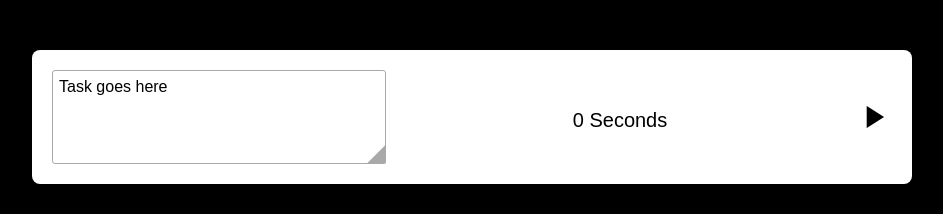
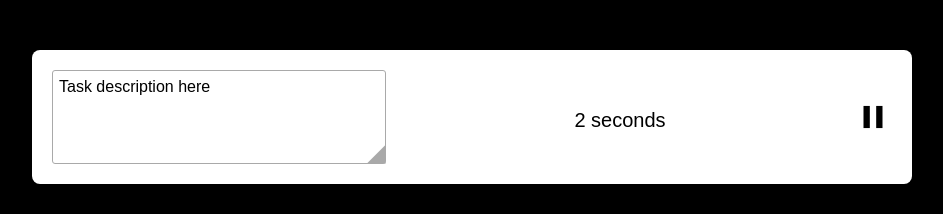
Before and after one commit to campbellgoe/tasktimer, a Next.js app: page / in a window 1280 px wide. Both pictures are taken after a click on the icon "play_arrow". Shown: the part 137-351 px from the top of the page, without its empty margins (168-1111 px from the left). Built offline with nearby package versions, Linux system fonts and the light colour scheme; a web font is replaced by a local one.

Commit message:
human readable timer implemeted

```diff
--- a/package.json
+++ b/package.json
@@ -16,5 +16,8 @@
     "next": "^8.0.3",
     "react": "^16.8.3",
     "react-dom": "^16.8.3"
+  },
+  "devDependencies": {
+    "mocha": "^6.0.2"
   }
 }
--- a/pages/index.js
+++ b/pages/index.js
@@ -1,21 +1,24 @@
 import Layout from '../components/Layout.js'
 import { Component } from 'react';
+import parseElapsedTime from '../utils/parseElapsedTime.js';
 class Task extends Component {
   render(){
     return (
       <span>
         <div className="task">
           <div className="textarea-container">
-            <textarea>
-              Task goes here
-            </textarea>
+            <textarea value={this.props.children} onChange={this.props.editDescription}/>
             <i className="material-icons textarea-resize">arrow_right</i>
           </div>
           <div>
-            <span className="timer">0 Seconds</span>
+            <span className="timer">{parseElapsedTime(this.props.elapsedTime)}</span>
           </div>
-          <div>
-            <i className="material-icons btn-timer">play_arrow</i>
+          <div onClick={this.props.toggleTimer}>
+            {
+              this.props.paused ?
+              <i className="material-icons btn-timer">play_arrow</i> :
+              <i className="material-icons btn-timer">pause</i>
+            }
           </div>
         </div>
         <style jsx>{`
@@ -92,9 +95,72 @@ class Task extends Component {
   }
 }
 export default class App extends Component {
+  constructor(){
+    super();
+    this.state = {
+      tasks: [this.createTask("Task description here", 0)]
+    }
+  }
+  componentDidMount(){
+    //update the timers every 1 second
+    this.intervalId = setInterval(()=>{
+      const tasks = this.state.tasks.map(({description, elapsedTime, paused, timeLastStarted})=>{
+        if(paused) return {description, elapsedTime, paused, timeLastStarted};
+        return {
+          description,
+          elapsedTime: elapsedTime+(Date.now()-timeLastStarted),
+          paused,
+          timeLastStarted//: Date.now()
+        }
+      });
+      this.setState({
+        tasks
+      });
+    }, 1000);
+  }
+  componentWillUnmount(){
+    clearInterval(this.intervalId);
+  }
+  createTask(description = "", elapsedTime = 0){
+    return {
+      description,
+      elapsedTime,
+      paused: true,
+      timeLastStarted: null//this is set to Date.now() when unpaused, and used to calculate total elapsed time.
+    }
+  }
   render(){
     return (<Layout>
-      <Task></Task>
+      {this.state.tasks.map(({description, elapsedTime, paused, timeLastStarted}, i) => {
+        return (
+          <Task
+          key={"task_"+i}
+          elapsedTime={elapsedTime}
+          paused={paused}
+          timeLastStarted={timeLastStarted}
+          editDescription={(e)=>{
+            const tasks = [...this.state.tasks];
+            tasks[i].description = e.target.value;
+            this.setState({
+              tasks
+            });
+          }}
+          toggleTimer={()=>{
+            const tasks = [...this.state.tasks];
+            const paused = !tasks[i].paused;
+            tasks[i].paused = paused;
+            if(!paused){
+              tasks[i].timeLastStarted = Date.now();//set last started time to now
+            }
+            this.setState({
+              tasks
+            });
+          }}
+          >
+            {description}
+          </Task>
+        );
+      })}
       <style jsx>{`
 
       `}
--- /dev/null
+++ b/utils/parseElapsedTime.js
@@ -0,0 +1,25 @@
+//parses milliseconds into human readable format seconds, minutes, hours, days, and weeks
+module.exports = function parseElapsedTime(ms){
+  const s = parseInt(ms/1000);
+  if(s < 60){
+    return `${s} second${s === 1 ? "" : "s"}`;
+  }
+  const seconds = s%60;
+  const m = Math.floor(s/60);
+  if(m < 60){
+    return `${m} minute${m === 1 ? "" : "s"}, ${seconds} second${seconds === 1 ? "" : "s"}`;
+  }
+  const minutes = m%60;
+  const h = Math.floor(m/60);
+  if(h < 24){
+    return `${h} hour${h === 1 ? "" : "s"}, ${minutes} minute${minutes === 1 ? "" : "s"}`;
+  }
+  const hours = h%24;
+  const d = Math.floor(h/24);
+  if(d < 7){
+    return `${d} day${d === 1 ? "" : "s"}, ${hours} hr${hours === 1 ? "" : "s"}, ${minutes} min${minutes === 1 ? "" : "s"}`;
+  }
+  const days = d%7;
+  const w = Math.floor(d/7);
+  return `${w} w, ${days} d, ${hours} h, ${minutes} m`;
+}
```
Also changed, not shown: test/test.js (added, +59 -0 lines), 1 other file (tests, documents, lock files or other folders).
